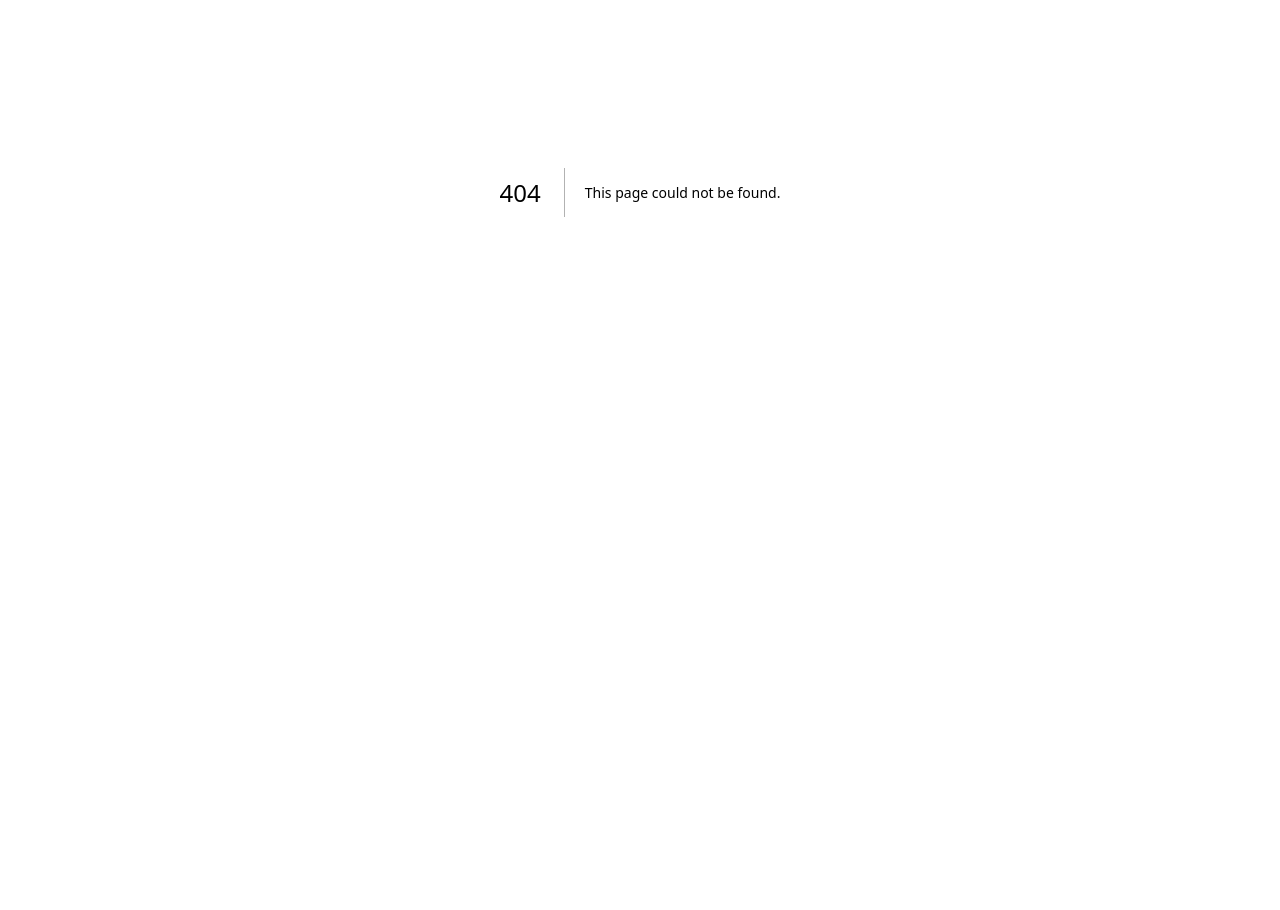
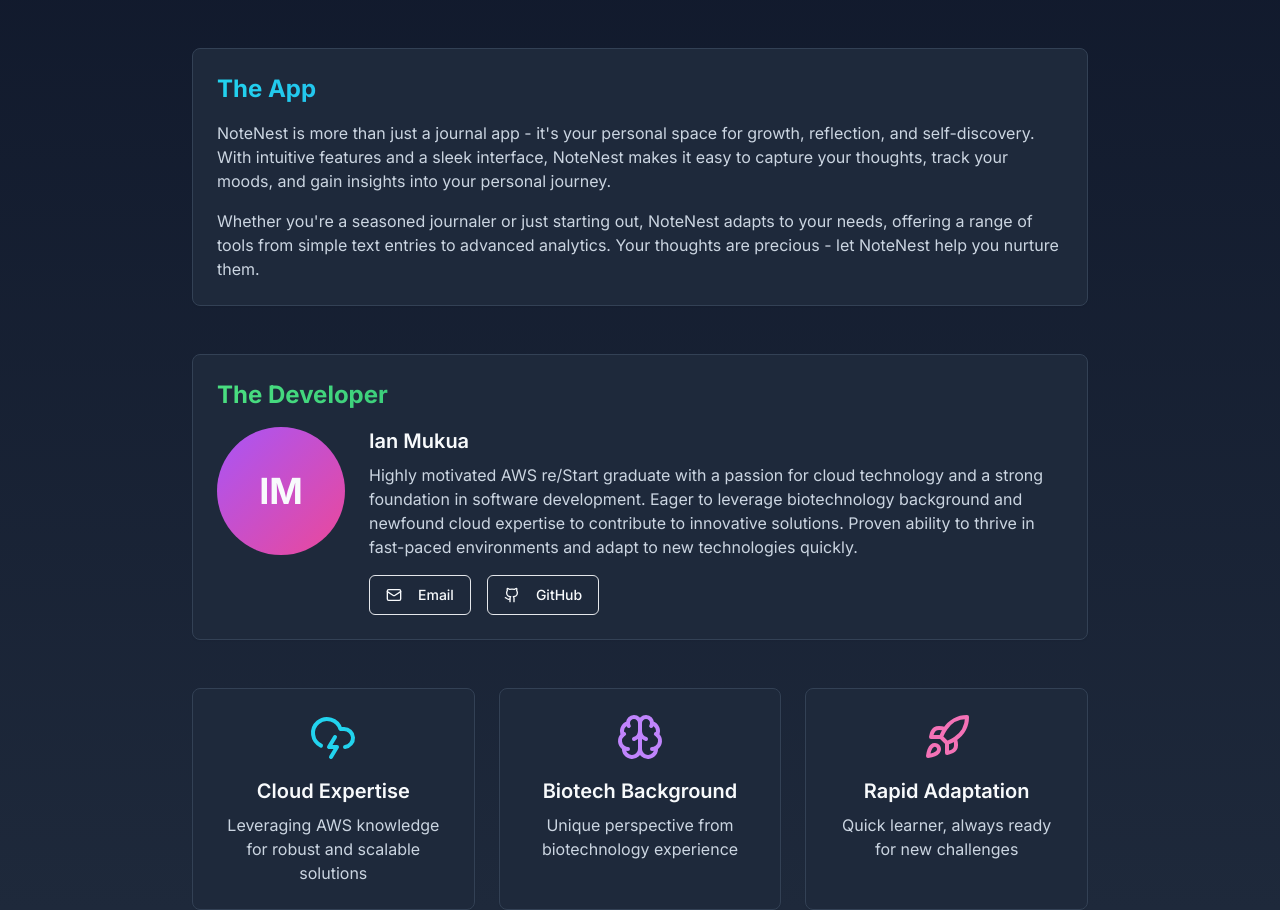
Before and after one commit to Imukua/notenest-frontend, a Next.js app: page /about in a window 1280 px wide. Before the commit this address had no page. Shown: the part 208-1118 px from the top of the page. Before the commit the page ends 800 px from the top, so only its background shows below. Built offline with nearby package versions, Linux system fonts and the light colour scheme.

Commit message:
Added: Bout page with developer deatils

```diff
--- /dev/null
+++ b/app/about/page.tsx
@@ -0,0 +1,99 @@
+import { Card, CardContent } from "@/components/ui/card"
+import { Button } from "@/components/ui/button"
+import { Github, Mail, CloudLightning, Brain, Rocket } from "lucide-react"
+import Link from "next/link"
+import { Header } from "@/components/header/header"
+
+export default function AboutPage() {
+  return (
+    <div className="min-h-screen bg-gradient-to-b from-slate-900 to-slate-800 text-slate-50  ">
+      <Header />
+      <div className="max-w-4xl mx-auto space-y-12 mt-10">
+        <section className="text-center">
+          <h1 className="text-4xl font-extrabold sm:text-5xl md:text-6xl mb-4">
+            <span className="bg-clip-text text-transparent bg-gradient-to-r from-purple-400 to-pink-600">
+              About NoteNest
+            </span>
+          </h1>
+          <p className="text-xl text-slate-300 mb-8">Your digital sanctuary for thoughts and reflections</p>
+        </section>
+
+        <Card className="bg-slate-800 border-slate-700">
+          <CardContent className="p-6">
+            <h2 className="text-2xl font-bold mb-4 bg-clip-text text-transparent bg-gradient-to-r from-cyan-400 to-blue-600">
+              The App
+            </h2>
+            <p className="text-slate-300 mb-4">
+              NoteNest is more than just a journal app - it's your personal space for growth, reflection, and self-discovery.
+              With intuitive features and a sleek interface, NoteNest makes it easy to capture your thoughts, track your moods,
+              and gain insights into your personal journey.
+            </p>
+            <p className="text-slate-300">
+              Whether you're a seasoned journaler or just starting out, NoteNest adapts to your needs,
+              offering a range of tools from simple text entries to advanced analytics.
+              Your thoughts are precious - let NoteNest help you nurture them.
+            </p>
+          </CardContent>
+        </Card>
+
+        <Card className="bg-slate-800 border-slate-700">
+          <CardContent className="p-6">
+            <h2 className="text-2xl font-bold mb-4 bg-clip-text text-transparent bg-gradient-to-r from-green-400 to-emerald-600">
+              The Developer
+            </h2>
+            <div className="flex flex-col md:flex-row items-center md:items-start gap-6">
+              <div className="w-32 h-32 rounded-full bg-gradient-to-br from-purple-500 to-pink-500 flex items-center justify-center">
+                <span className="text-4xl font-bold">IM</span>
+              </div>
+              <div className="flex-1">
+                <h3 className="text-xl font-semibold mb-2">Ian Mukua</h3>
+                <p className="text-slate-300 mb-4">
+                  Highly motivated AWS re/Start graduate with a passion for cloud technology and a strong foundation in software
+                  development. Eager to leverage biotechnology background and newfound cloud expertise to contribute to
+                  innovative solutions. Proven ability to thrive in fast-paced environments and adapt to new technologies quickly.
+                </p>
+                <div className="flex flex-wrap gap-4">
+                  <Button variant="outline" asChild>
+                    <Link href="mailto:ianmukuaa@gmail.com">
+                      <Mail className="mr-2 h-4 w-4" /> Email
+                    </Link>
+                  </Button>
+                  <Button variant="outline" asChild>
+                    <Link href="https://github.com/Imukua/" target="_blank" rel="noopener noreferrer">
+                      <Github className="mr-2 h-4 w-4" /> GitHub
+                    </Link>
+                  </Button>
+                </div>
+              </div>
+            </div>
+          </CardContent>
+        </Card>
+
+        <div className="grid grid-cols-1 md:grid-cols-3 gap-6">
+          <Card className="bg-slate-800 border-slate-700">
+            <CardContent className="p-6 flex flex-col items-center text-center">
+              <CloudLightning className="h-12 w-12 text-cyan-400 mb-4" />
+              <h3 className="text-xl font-semibold mb-2">Cloud Expertise</h3>
+              <p className="text-slate-300">Leveraging AWS knowledge for robust and scalable solutions</p>
+            </CardContent>
+          </Card>
+
+          <Card className="bg-slate-800 border-slate-700">
+            <CardContent className="p-6 flex flex-col items-center text-center">
+              <Brain className="h-12 w-12 text-purple-400 mb-4" />
+              <h3 className="text-xl font-semibold mb-2">Biotech Background</h3>
+              <p className="text-slate-300">Unique perspective from biotechnology experience</p>
+            </CardContent>
+          </Card>
+          <Card className="bg-slate-800 border-slate-700">
+            <CardContent className="p-6 flex flex-col items-center text-center">
+              <Rocket className="h-12 w-12 text-pink-400 mb-4" />
+              <h3 className="text-xl font-semibold mb-2">Rapid Adaptation</h3>
+              <p className="text-slate-300">Quick learner, always ready for new challenges</p>
+            </CardContent>
+          </Card>
+        </div>
+      </div>
+    </div>
+  )
+}
```
